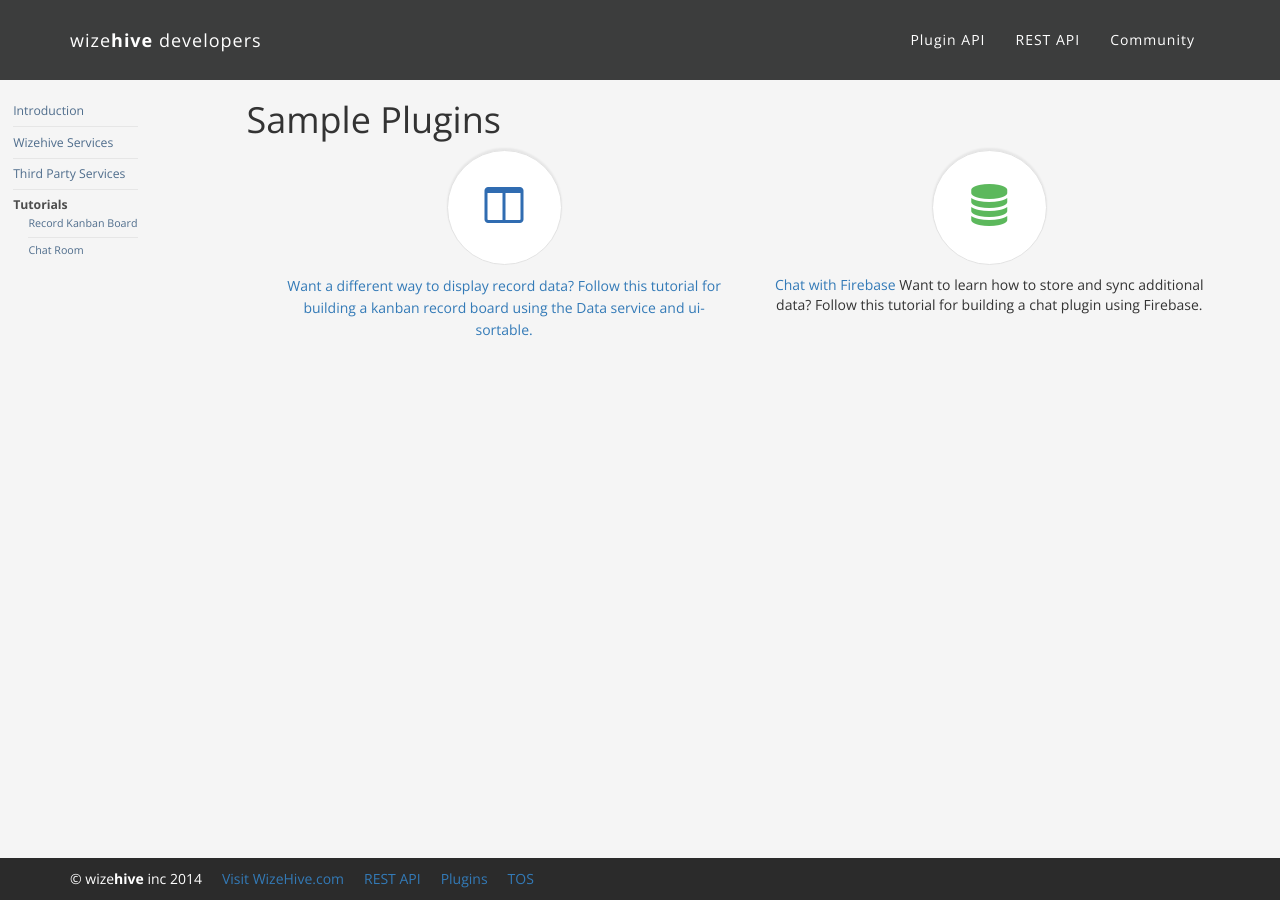
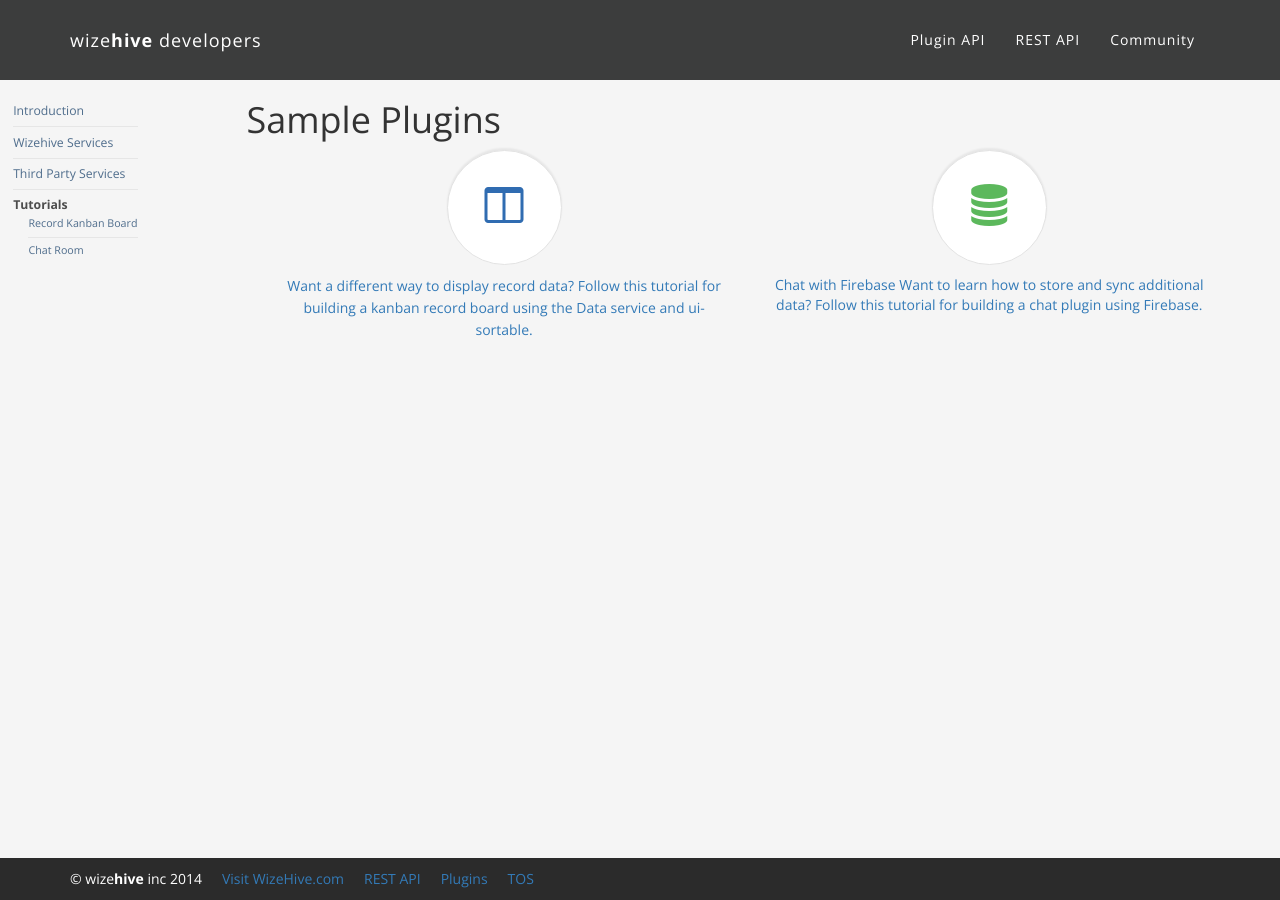
Before and after one commit to ZengineHQ/developers, a Jekyll site: the page built from js-api/tutorials/index.html, in a window 1280 px wide. Built offline with Jekyll 4.4.1, drawn with Linux system fonts in a browser that asks for light colours; nearby versions of some CDN libraries; part of the change alters nothing that is shown.

```diff
--- a/js-api/tutorials/index.html
+++ b/js-api/tutorials/index.html
@@ -27,7 +27,7 @@ group: tutorials
 	<div class="col-md-6">
 		<a href="{{site.baseurl}}/js-api/tutorials/building-a-chat-plugin.html">
 			<p class="icon green"><i class="fa fa-database"></i></p>
-			<a href="{{site.baseurl}}/js-api/tutorials/building-a-chat-plugin.html">Chat with Firebase</a>
+			<a href="{{site.baseurl}}/js-api/tutorials/building-a-chat-plugin.html">Chat with Firebase
 			Want to learn how to store and sync additional data? Follow this tutorial for building a chat plugin using Firebase.
 		</a>
 	</div>
```
